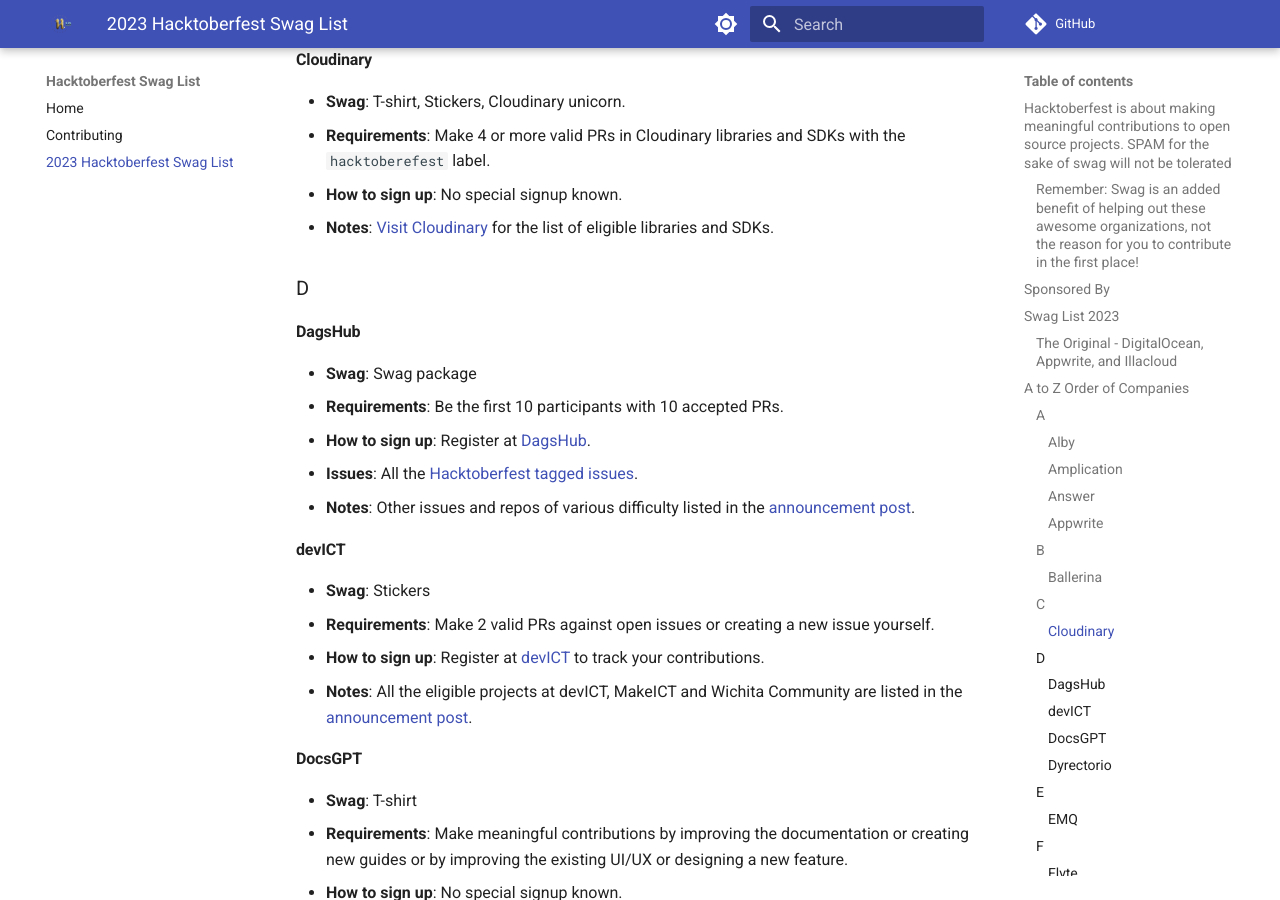
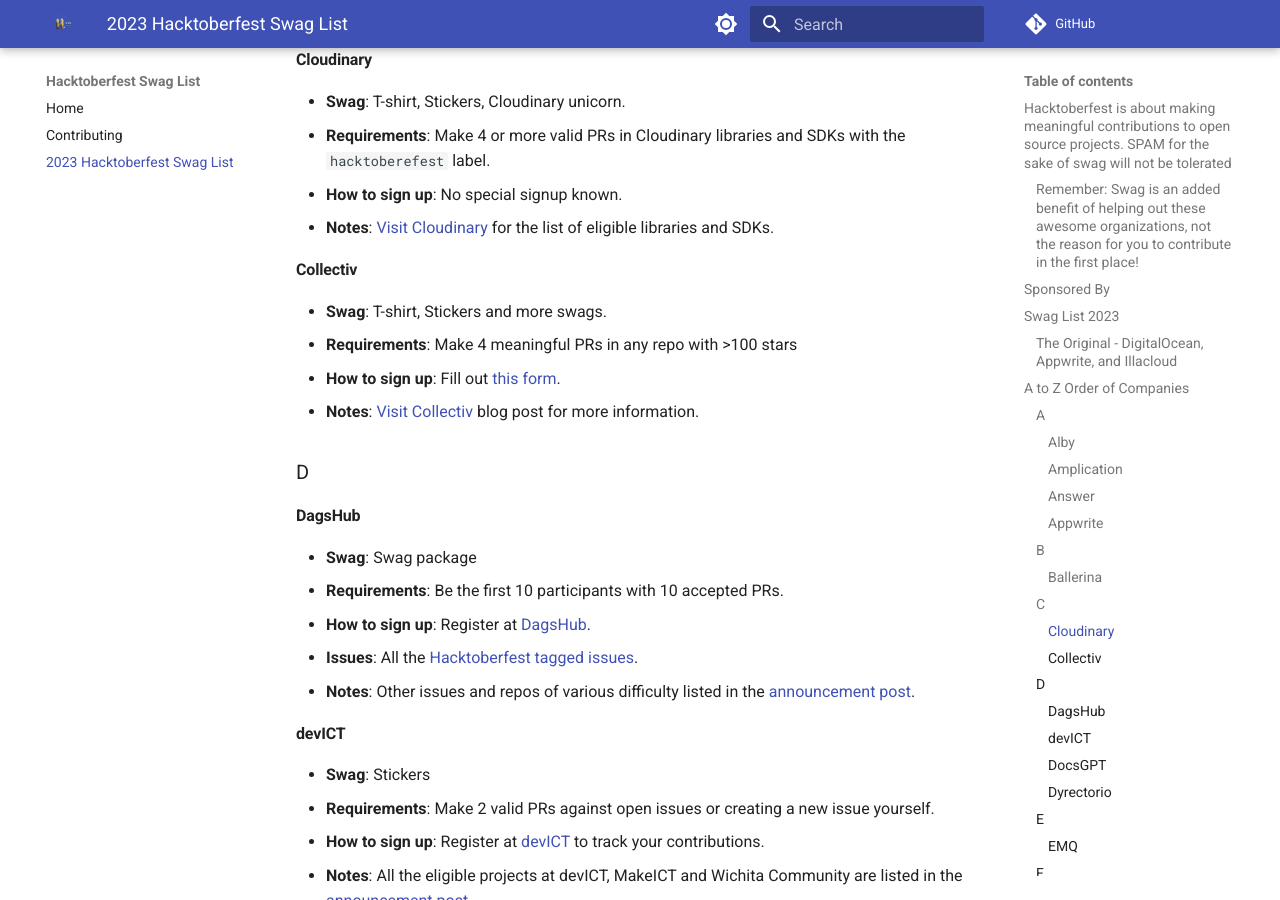
Before and after one commit to crweiner/hacktoberfest-swag-list, an MkDocs documentation site: the page built from docs/list.md, in a window 1280 px wide and 900 px high, scrolled down 3069 px. Built offline with MkDocs 1.6.1 and Material for MkDocs 9.7.7, drawn with Linux system fonts in a browser that asks for light colours; plug-ins that fetch from the network failed and are left out; comment, search, counter and statistics services are not loaded.

Commit message:
Added Collectiv to the Hacktoberfest Swag List (#740)

```diff
--- a/docs/list.md
+++ b/docs/list.md
@@ -99,6 +99,13 @@
 - **Requirements**: Make 4 or more valid PRs in Cloudinary libraries and SDKs with the `hacktoberefest` label.
 - **How to sign up**: No special signup known.
 - **Notes**: [Visit Cloudinary](https://cloudinary.com/blog/hacktoberfest-celebrate-open-source-sdks) for the list of eligible libraries and SDKs.
+
+#### **Collectiv**
+
+- **Swag**: T-shirt, Stickers and more swags.
+- **Requirements**: Make 4 meaningful PRs in any repo with >100 stars
+- **How to sign up**: Fill out [this form](https://tally.so/r/3xDxgJ).
+- **Notes**: [Visit Collectiv](https://chat.collectivai.com/hacktober-fest) blog post for more information.
 
 ### D
 
```
